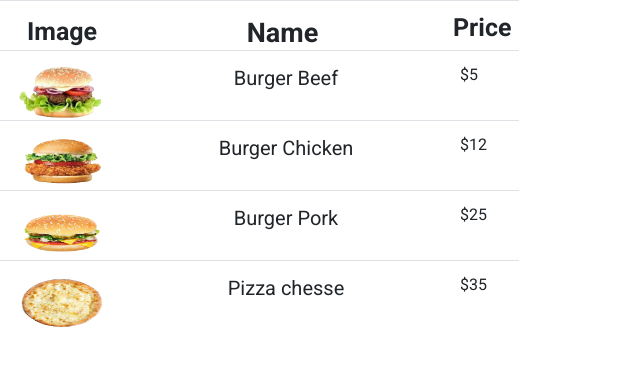
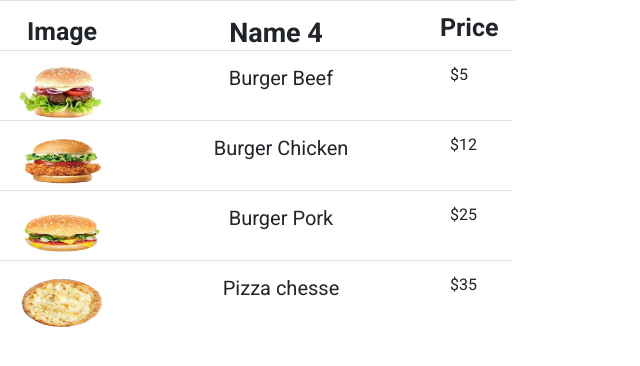
Before and after one commit to abalaz/food-angular-ui, an Angular app: page /cart in a window 1280 px wide. Shown: the top 366 px of the page, without its empty margins (0-640 px from the left). Built offline with nearby package versions, Linux system fonts and the light colour scheme.

Commit message:
list item in cart next

```diff
--- a/src/app/app.component.ts
+++ b/src/app/app.component.ts
@@ -14,11 +14,11 @@ export class AppComponent implements OnInit {
   isSelectedRoute = this.userService.isSelectedRoute;
   isChosse = false;
   selectedFoodType = 'all';
-  listData =[...this.userService.listFoods] ||[];
+  listData =[...this.userService.listFoods] || [];
   items= 0;
 
   constructor(private router:Router, public userService: UserService,private route: ActivatedRoute ){
-    this.countNumber();
+    // this.countNumber();
   }
 
 
@@ -69,7 +69,7 @@ export class AppComponent implements OnInit {
   }
 
   countNumber(){
-    this.listData.find(elm=> {
+    this.listData.forEach(elm=> {
       if(elm.check=== true){
         length++;
         this.items= length;
--- a/src/app/components/cart/cart.component.css
+++ b/src/app/components/cart/cart.component.css
@@ -47,7 +47,7 @@ tbody {
 }
 
 .name-item-top {
-  width: 293px;
+  width: 280px;
   display: flex;
   justify-content: center;
   align-items: center;
@@ -76,7 +76,7 @@ tbody {
 }
 
 .name-item {
-  width: 300px;
+  width: 290px;
   text-align: center;
   font-size: 20px;
   font-family: 'Roboto', sans-serif;
--- a/src/app/components/cart/cart.component.html
+++ b/src/app/components/cart/cart.component.html
@@ -7,7 +7,7 @@
             <p class="img-item-top ">Image</p>
           </td>
           <td>
-            <p class="name-item-top">Name</p>
+            <p class="name-item-top">Name {{this.items}}</p>
           </td>
           <td>
             <p class="money-item-top">
--- a/src/app/components/cart/cart.component.ts
+++ b/src/app/components/cart/cart.component.ts
@@ -7,13 +7,23 @@ import { UserService } from 'src/app/services/user.service';
   styleUrls: ['./cart.component.css']
 })
 export class CartComponent implements OnInit {
-  listData = [...this.userService.listFoods]||[];
+  listData = [...this.userService.listFoods];
+  items=0;
+  ketQua = 0;
 
   constructor(private userService: UserService) {
-
+  this.countNumber();
    }
 
   ngOnInit(): void {
   }
+  countNumber(){
+    this.listData.forEach(elm=> {
+      if(elm.check=== true){
+        length++;
+        this.items = length;
+      }
+    });
+  }
 
 }
```
